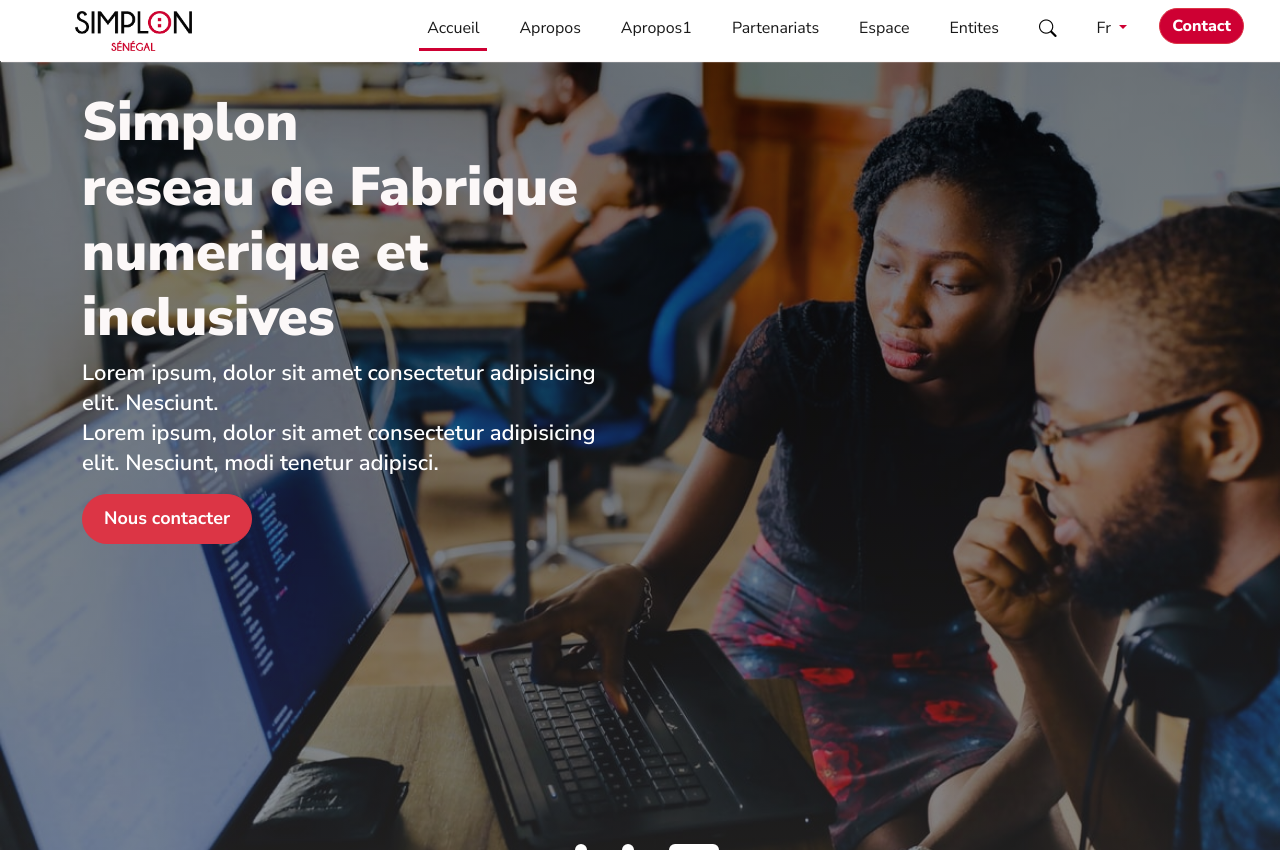
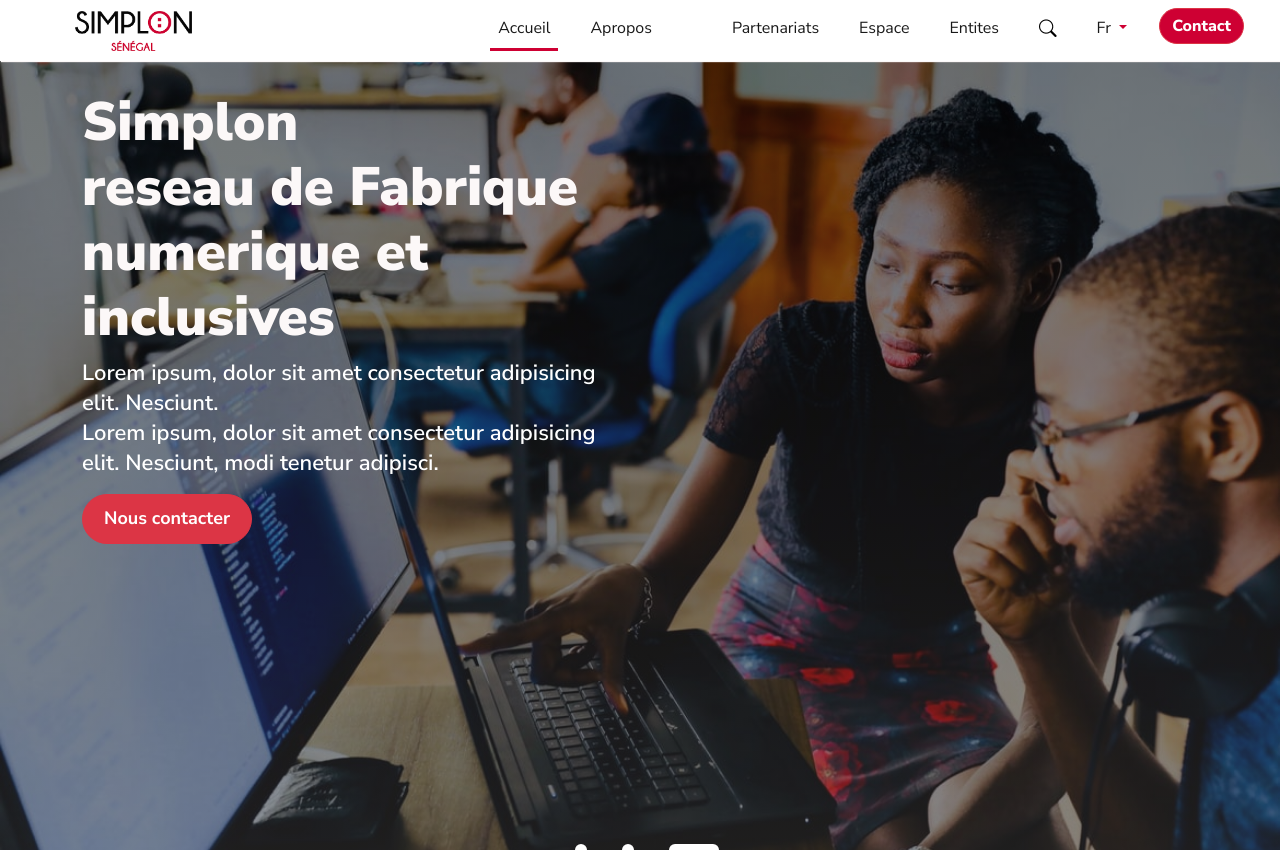
Before and after one commit to jabbarDevOps/test-repository, a plain HTML site: page index.html in a window 1280 px wide. Drawn offline with nearby package versions, Linux system fonts and the light colour scheme.

Commit message:
chngement des liens de la page index.html et apropos

```diff
--- a/index.html
+++ b/index.html
@@ -26,7 +26,7 @@
                     <a class="nav-link active" href="aprops.html">Apropos</a>
                   </li>
                   <li class="nav-item pe-4">
-                    <a class="nav-link active" href="aprops.html">Apropos1</a>
+                    <a class="nav-link active" href="aprops.html"></a>
                   </li>
                   <li class="nav-item pe-4">
                     <a class="nav-link active" href="#">Partenariats</a>
```
Also changed, not shown: aprops.html (+1 -1 lines).
